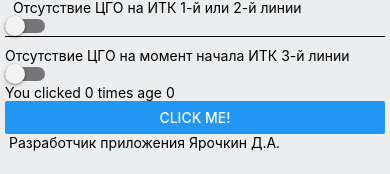
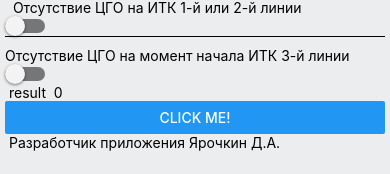
Before and after one commit to yarov475/med, a React Native app: screen / in a window 390 px wide. Shown: the part 463-637 px from the top of the page. Built offline with nearby package versions, Linux system fonts and the light colour scheme.

Commit message:
structure feat css feat:counter

```diff
--- a/App.js
+++ b/App.js
@@ -20,12 +20,14 @@ export default function App() {
         setIsEnabled3(previousState => !previousState);
         setCount(count + 7)
     }
+ let result = count + number/10;
 // TODO onchange=>onsubmit
 // TODO input should change count
 // TODO conditional rendering
 // TODO button submit=>make count=>render result
 // TODO css
     return (
+
         <View style={styles.container}>
             <StatusBar></StatusBar>
             <Text
@@ -59,7 +61,7 @@ export default function App() {
                 onValueChange={noCgo3}
                 value={isEnabled3}
             />
-            <Text>You clicked {count} times age {number / 10}  </Text>
+            <Text> result  {result}  </Text>
             <Button
                 onPress={() => setCount(count + 1)}
                 title="Click me!"
```
